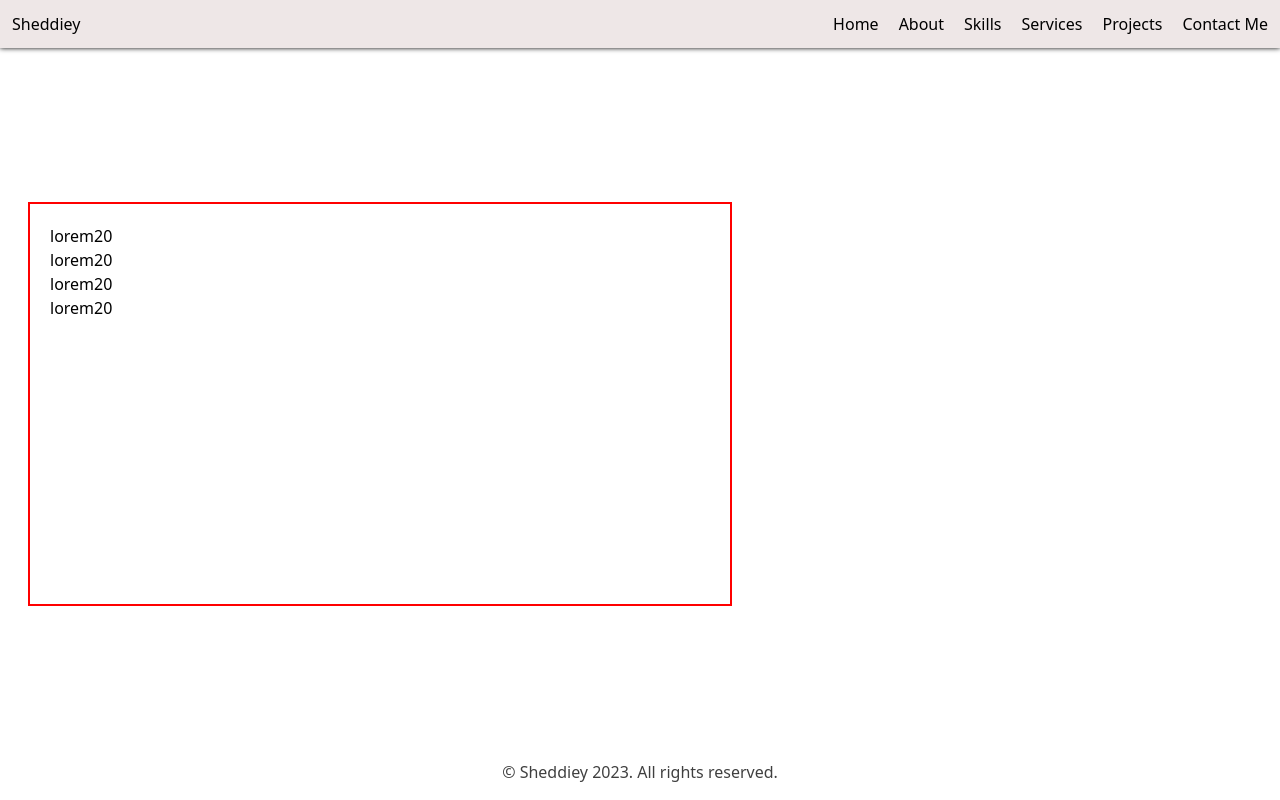
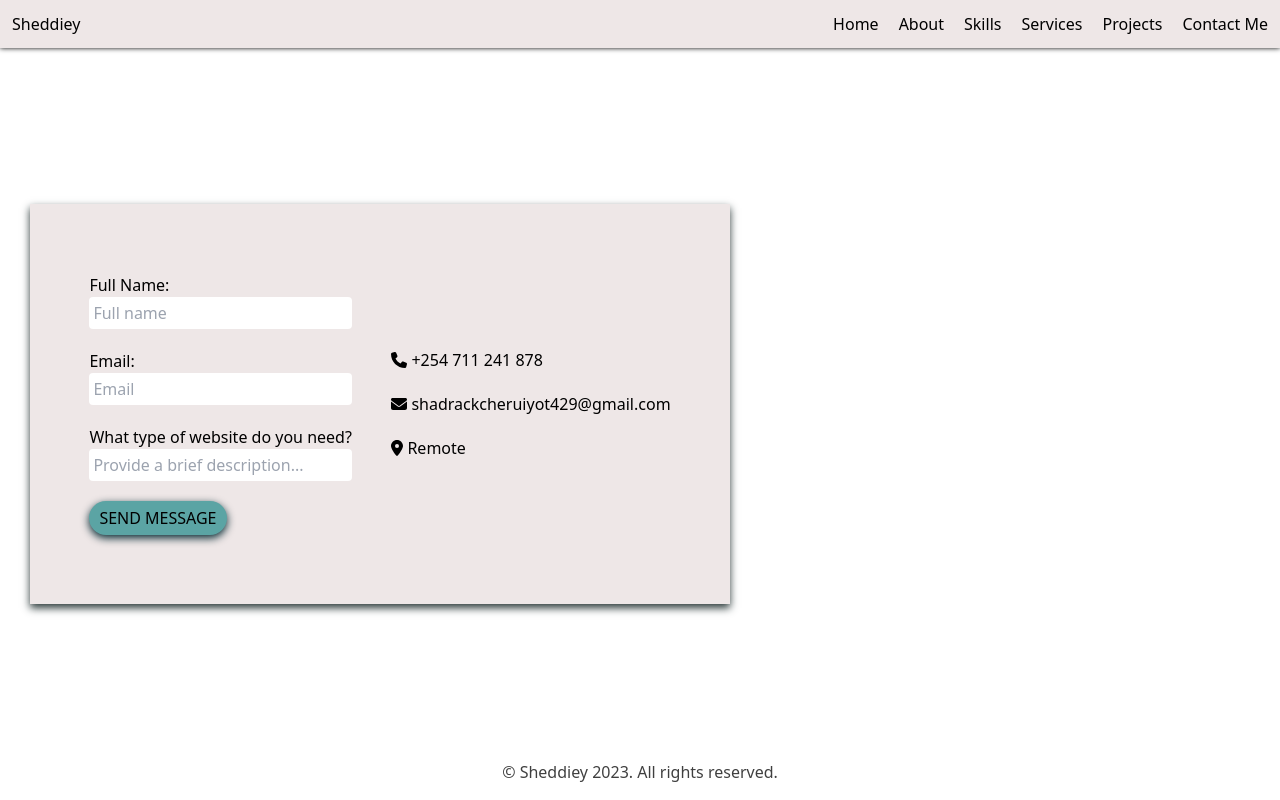
Before and after one commit to Sheddiey/Portfolio, a React (Create React App) app: page / in a window 1280 px wide. Built offline with nearby package versions, Linux system fonts and the light colour scheme.

Commit message:
styles for contact me component

```diff
--- a/package.json
+++ b/package.json
@@ -3,7 +3,9 @@
   "version": "0.1.0",
   "private": true,
   "dependencies": {
+    "@fortawesome/fontawesome-svg-core": "^6.4.2",
     "@fortawesome/free-brands-svg-icons": "^6.4.2",
+    "@fortawesome/free-solid-svg-icons": "^6.4.2",
     "@fortawesome/react-fontawesome": "^0.2.0",
     "@react-icons/all-files": "^4.1.0",
     "@testing-library/jest-dom": "^5.17.0",
@@ -40,6 +42,6 @@
     ]
   },
   "devDependencies": {
-    "tailwindcss": "^3.3.3"
+    "tailwindcss": "^3.3.5"
   }
 }
--- a/src/Components/Main.jsx
+++ b/src/Components/Main.jsx
@@ -5,10 +5,8 @@ import {
   faLinkedinIn,
   faWhatsapp,
   faGithub,
-  faPhone,
-  faEnvelope,
-  faLocationDot
 } from "@fortawesome/free-brands-svg-icons";
+import { faPhone, faEnvelope, faLocationDot } from "@fortawesome/free-solid-svg-icons";
 
 export function Main() {}
 
@@ -129,7 +127,7 @@ export function Projects() {
 
 export function ContactMe() {
   return (
-    <div className="contact-me  p-5 grid md:flex card" id="contact-me">
+    <div className="card items-center justify-evenly p-5 grid md:flex card" id="contact-me">
       <div className=" contact-left order-last grid gap-5">
         <p>
           <span>
@@ -151,19 +149,19 @@ export function ContactMe() {
         </p>
       </div>
       <div className="contact-right md:gap-5 grid gap-2">
-        <label>
+        <label className="grid">
           Full Name:
-          <input placeholder="Full name" />
+          <input className="p-1 rounded focus:border-0" placeholder="Full name" />
         </label>
-        <label>
+        <label className="grid">
           Email:
-          <input placeholder="Email" />
+          <input className="p-1 rounded focus:border-0" placeholder="Email" />
         </label>
-        <label>
+        <label className="grid">
           What type of website do you need?
-          <input placeholder="Provide a brief description..." />
+          <input className="p-1 rounded focus:border-0" placeholder="Provide a brief description..." />
         </label>
-        <button className="button">Send Message</button>
+        <button className="button uppercase">Send Message</button>
       </div>
     </div>
   );
--- a/src/Components/Portfolio.jsx
+++ b/src/Components/Portfolio.jsx
@@ -1,11 +1,11 @@
 import React from "react";
-import { About, Home, Projects, Skills } from "./Main";
+import { About, ContactMe, Home, Projects, Skills } from "./Main";
 
 export function Portfolio() {
   return (
     <div className=" h-screen flex flex-col justify-between ">
       <NavBar />
-      <Projects />
+      <ContactMe />
       <Footer />
     </div>
   );
--- a/src/index.css
+++ b/src/index.css
@@ -11,9 +11,29 @@
 .card{
   width: 700px;
   height: 400px;
-  box-shadow: 0 4px 8px 0 var(--clr-very-dark-grayish-cyan);
+  box-shadow: 0 4px 8px 0 hsl(180, 14%, 20%);
   margin-inline: 30px;
   padding: 20px;
-  box-shadow: 0 4px 8px 0 var(--clr-very-dark-grayish-cyan);
-  outline: 2px solid red;
+  background-color: hsl(0, 16%, 92%);
 }
+.button {
+  border-radius: 100vw;
+  height: max-content;
+  width: max-content;
+  padding: 5px;
+  padding-inline: 10px;
+  border: 0;
+  cursor: pointer;
+  background-color: hsl(180, 29%, 50%);
+  transition: transform 0.3s;
+  box-shadow: 0px 03px 8px 0px hsl(192, 100%, 9%);
+}
+.button:hover,
+.button:focus {
+transform: scale(1.07);
+}
+.button a {
+  text-decoration: none;
+  color: hsl(192, 100%, 9%);
+  font-weight: var(--fw-bold);
+}
--- a/tailwind.config.js
+++ b/tailwind.config.js
@@ -3,7 +3,7 @@ module.exports = {
   theme: {
     extend: {
       colors: {
-        "regal-blue": "hsl(0, 16%, 92%)",
+        teal: "#ff0000",
       },
     },
   },
```
Also changed, not shown: 1 other file (tests, documents, lock files or other folders).
